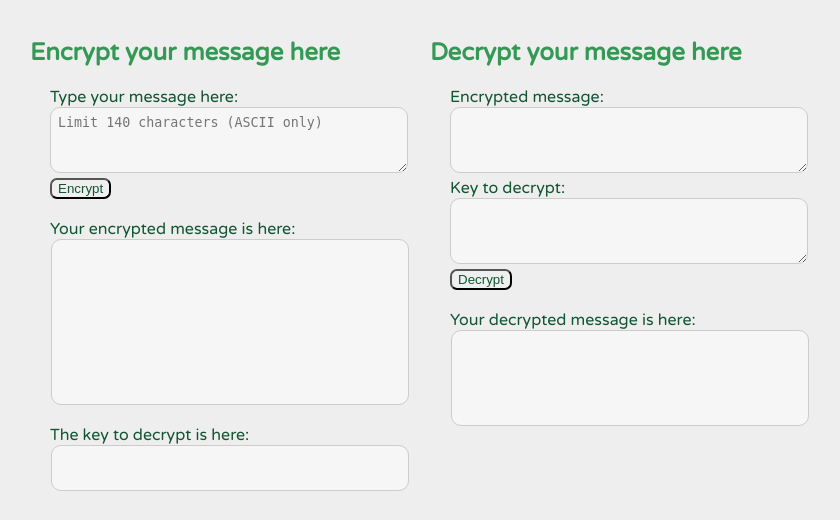
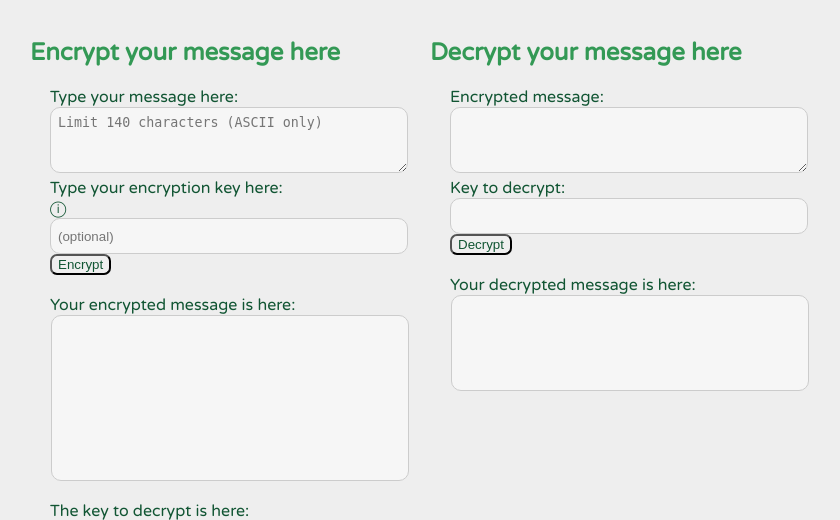
Before and after one commit to belleb/Witter, a Flask app: page /projects/witter/ in a window 1280 px wide. Shown: the part 172-692 px from the top of the page, without its empty margins (210-1050 px from the left). Before the commit the page ends 663 px from the top, so only its background shows below. Run offline with Flask 2, Linux system fonts and the light colour scheme.

Commit message:
Adapted html part and flask to the new encrypt, allowing user to choose their own password

```diff
--- a/MyWebsite/crypto/__init__.py
+++ b/MyWebsite/crypto/__init__.py
@@ -79,6 +79,7 @@ def adapt_key(size, pre_key_len, salt_len, key):
 
     i, l = len(pre_key)-1, len(pre_key)
     while i < pre_key_len - 1:
+        i += 1
         pre_key.append(pre_key[i%l] + (i% salt_len))
 
     #constructs actual key that has the same size as the message
--- a/MyWebsite/main.py
+++ b/MyWebsite/main.py
@@ -22,7 +22,9 @@ def witter():
         return render_template("witter.html")
 
     s, k, decrypted = "", "", ""
-    if "message" in request.form:
+    if "message" in request.form and "user_key" in request.form:
+        s, k = encrypt(request.form["message"],request.form["user_key"])
+    elif "message" in request.form:
         s, k = encrypt(request.form["message"])
 
     if "key" in request.form and "encrypted" in request.form:
--- a/MyWebsite/templates/projects.html
+++ b/MyWebsite/templates/projects.html
@@ -5,7 +5,7 @@
 <h2>Projects</h2>
 <p>I am interested in exploring interactions between number theory and computer science. </p>
 <p><a href="https://isabelleal.org/projects/witter/">Witter</a> is an initial-stage experiment on the possible applications of <a href="https://en.wikipedia.org/wiki/Witt_vector">Witt vectors</a>
-to cryptography. It is implemented as a <a href="https://en.wikipedia.org/wiki/Block_cipher">block cipher</a>. A version in development will allow the user to specify their own key.</p>
+to cryptography. It is implemented as a <a href="https://en.wikipedia.org/wiki/Block_cipher">block cipher</a>.</p>
 
 {% endblock %}
 
--- a/MyWebsite/templates/witter.html
+++ b/MyWebsite/templates/witter.html
@@ -72,6 +72,15 @@
     width: 50%;
     min-width: 300px;
   }
+  #password div
+  {
+    display: none;
+  }
+  #password:hover div
+  {
+    font-size: 9px;
+    display:block;
+  }
   </style>
 
   <!-- Favicon
@@ -86,6 +95,9 @@
     <form action="" method="post">
       Type your message here:<br>
       <textarea name="message" class="display" maxlength="140" placeholder = "Limit 140 characters (ASCII only)"></textarea><br>
+      Type your encryption key here:<span id = "password"><br>ⓘ<div> Minimun 8 characters. Please use only numbers, letters, and symbols !#_&*. If no key or an invalid key is
+      inserted, a random key will be generated.</div></span>
+      <input type= "password" name= "user_key" class="display" maxlength = "20" placeholder = "(optional)" style ="height:20px"><br>
       <input type="submit" value="Encrypt" style = "border-radius:7px; color:#115533;">
     </form>
 
@@ -110,7 +122,7 @@
       Encrypted message:<br>
       <textarea name="encrypted" class="display" maxlength="500"></textarea><br>
       Key to decrypt:<br>
-      <textarea name="key" class="display" maxlength="500"></textarea><br>
+      <input name="key" class="display" maxlength="50" type="password" style="height:20px"><br>
       <input type="submit" value="Decrypt" style = "border-radius:7px; color:#115533;">
     </form>
 
```
